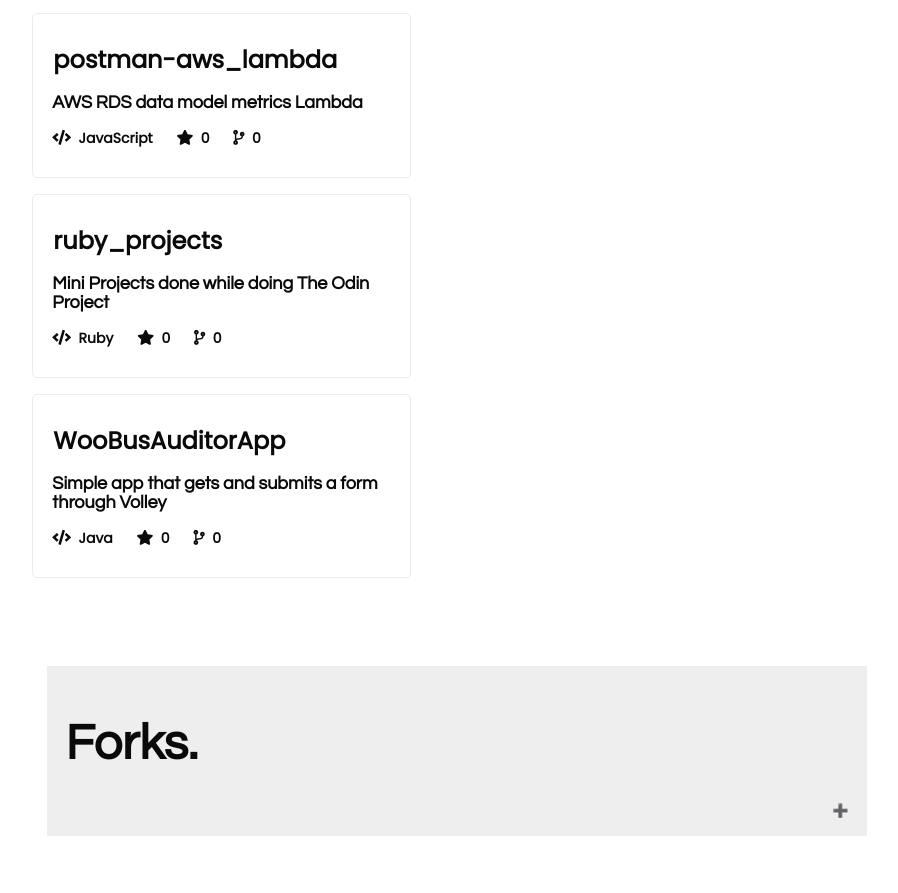
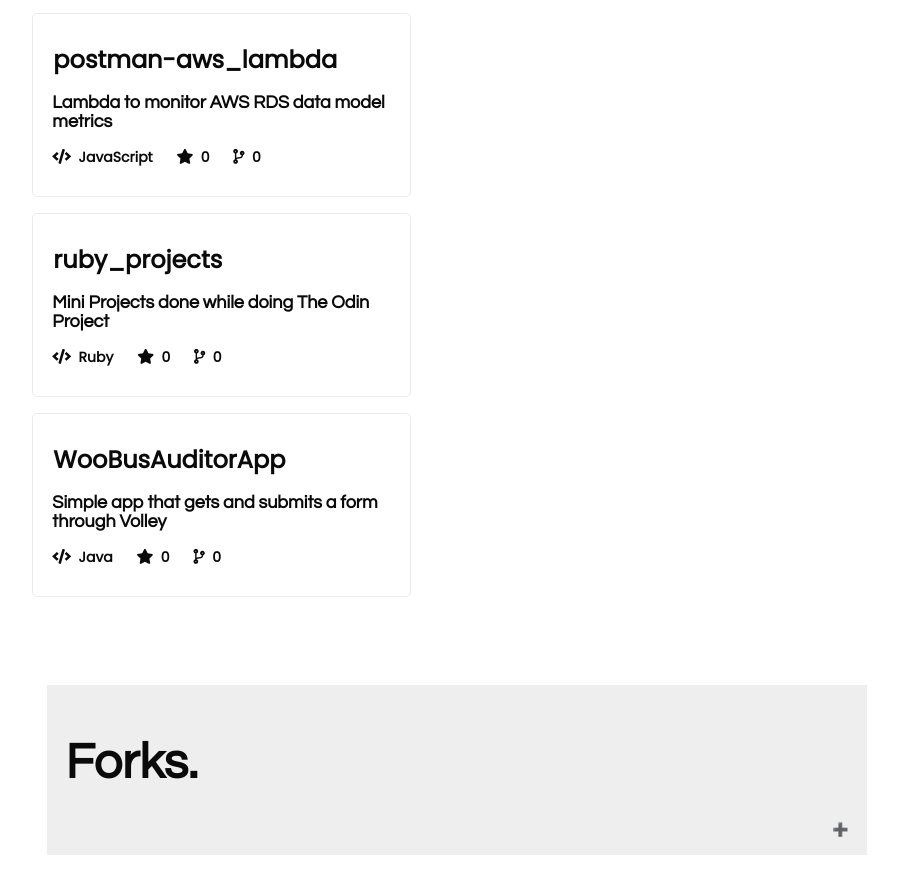
Before and after one commit to rohit-gohri/rohit-gohri.github.io, a plain HTML site: page index.html in a window 1280 px wide. Shown: the part 2375-3268 px from the top of the page, without its empty margins (375-1273 px from the left). Drawn offline with nearby package versions, Linux system fonts and the light colour scheme; a script that the page names is missing.

```diff
--- a/index.html
+++ b/index.html
@@ -309,7 +309,7 @@
           <div class="section_title">postman-aws_lambda</div>
           <div class="about_section">
             <span style="display:block;">
-                AWS RDS data model metrics Lambda
+                Lambda to monitor AWS RDS data model metrics
             </span>
           </div>
           <div class="bottom_section">
```
